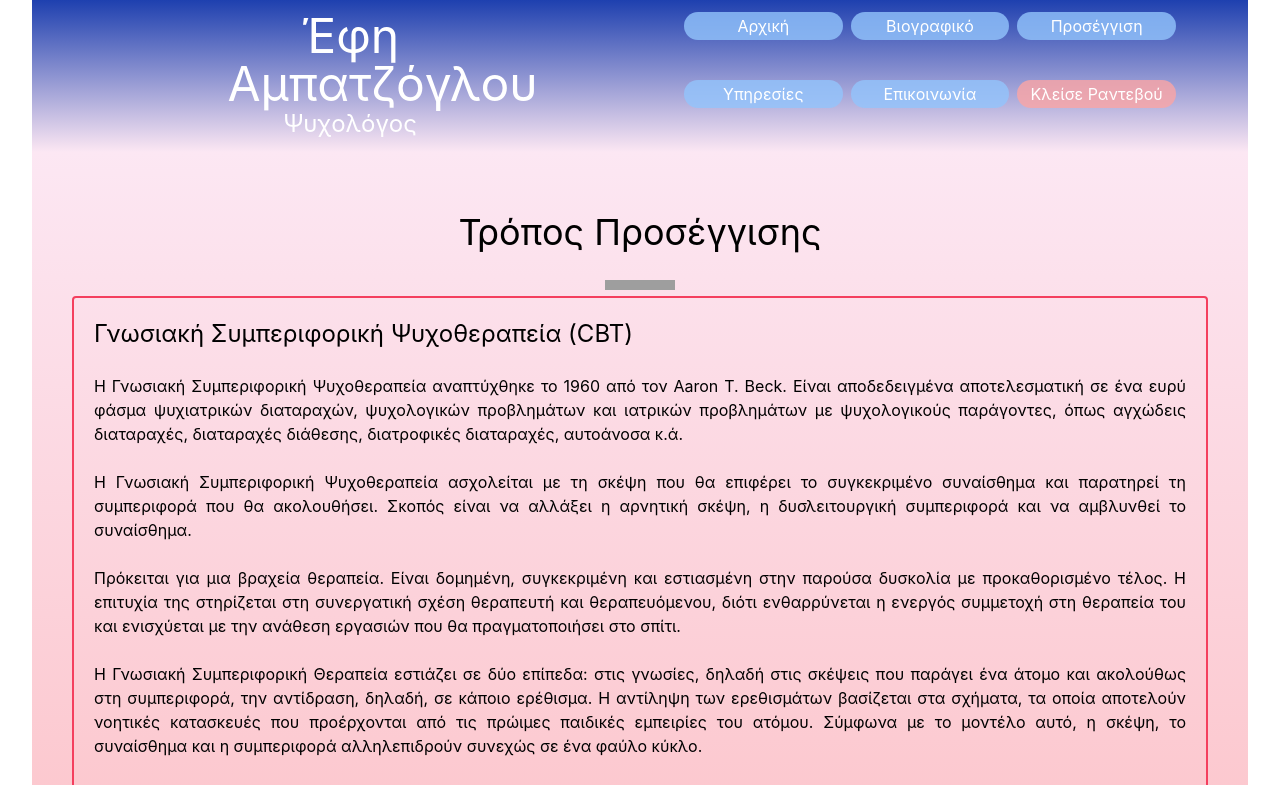
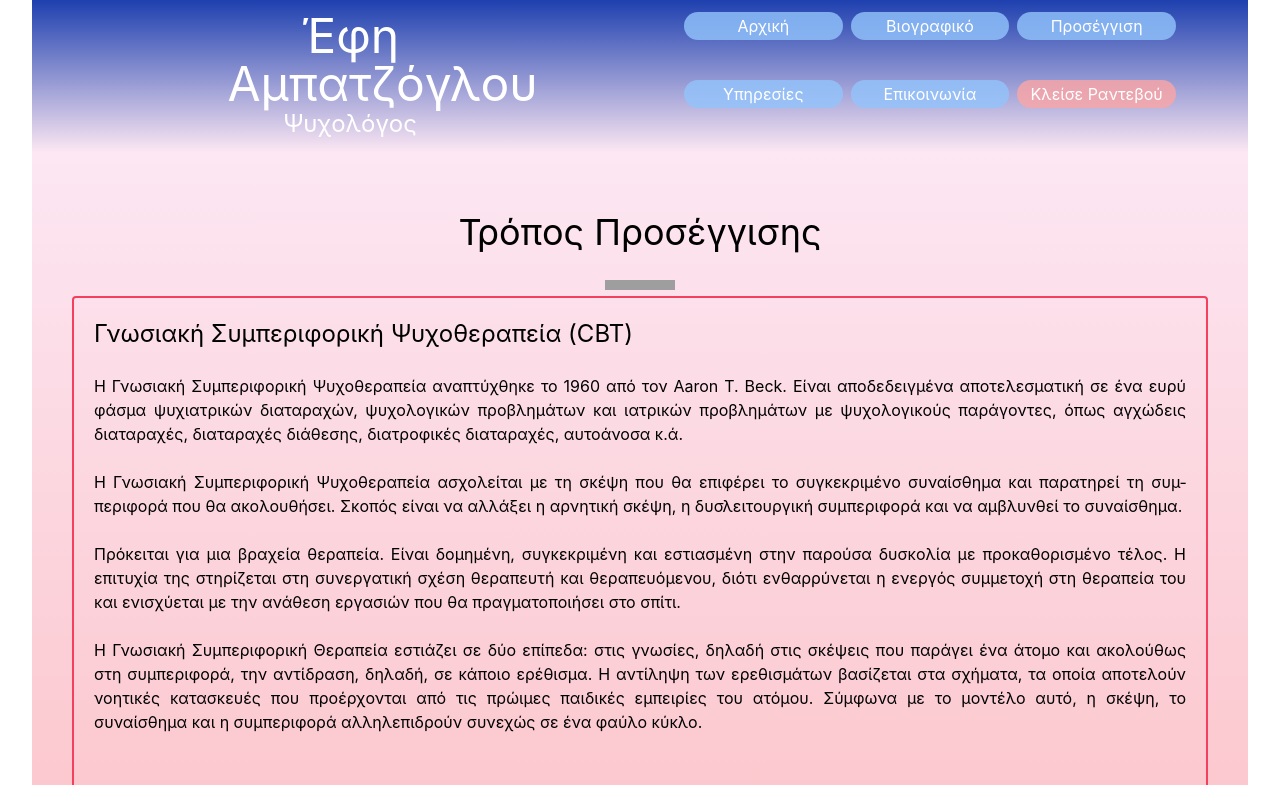
Before and after one commit to jojimanos/business_website, a Next.js app: page /pros in a window 1280 px wide. Shown: the top 785 px of the page. Built offline with nearby package versions, Linux system fonts and the light colour scheme; grey boxes are pictures that could not be loaded.

Commit message:
Pros page Hyphenation

```diff
--- a/pages/pros.js
+++ b/pages/pros.js
@@ -10,30 +10,30 @@ function Pros() {
                     <p className="sm:p-5 text-justify border-double border-2 border-rose-500 rounded p-3">
                         <h2 className="text-2xl">Γνωσιακή Συμπεριφορική Ψυχοθεραπεία (CBT)</h2>
                         <br />
-                        Η Γνωσιακή Συμπεριφορική Ψυχοθεραπεία αναπτύχθηκε το 1960 από τον Aaron T.
-                        Beck. Είναι αποδεδειγμένα αποτελεσματική σε ένα ευρύ φάσμα ψυχιατρικών
-                        διαταραχών, ψυχολογικών προβλημάτων και ιατρικών προβλημάτων με
-                        ψυχολογικούς παράγοντες, όπως αγχώδεις διαταραχές, διαταραχές διάθεσης,
-                        διατροφικές διαταραχές, αυτοάνοσα κ.ά.
+                        Η Γνωσιακή Συμπεριφορική Ψυ&shy;χο&shy;θε&shy;ραπεία αναπτύχθηκε το 1960 από τον Aaron T.
+                        Beck. Είναι α&shy;πο&shy;δεδειγμένα αποτε&shy;λε&shy;σμα&shy;τική σε ένα ευρύ φάσμα ψυχιατρικών
+                        δια&shy;τα&shy;ραχών, ψυ&shy;χο&shy;λογικών προβλημάτων και ιατρικών προβλημάτων με
+                        ψυ&shy;χο&shy;λογικούς παράγοντες, όπως αγ&shy;χώδεις διαταραχές, διαταραχές δι&shy;άθεσης,
+                        δι&shy;ατροφικές δι&shy;α&shy;τα&shy;ραχές, αυ&shy;τοάνοσα κ.ά.
                         <br />
-                        <br />Η Γνωσιακή Συμπεριφορική Ψυχοθεραπεία ασχολείται με τη σκέψη που θα
-                        επιφέρει το συγκεκριμένο συναίσθημα και παρατηρεί τη συμπεριφορά που θα
-                        ακολουθήσει. Σκοπός είναι να αλλάξει η αρνητική σκέψη, η δυσλειτουργική
-                        συμπεριφορά και να αμβλυνθεί το συναίσθημα.
+                        <br />Η Γνωσιακή Συμπεριφορική Ψυ&shy;χο&shy;θεραπεία ασχολείται με τη σκέψη που θα
+                        επιφέρει το συγκεκριμένο συ&shy;ναίσθημα και πα&shy;ρα&shy;τηρεί τη συμ&shy;περιφορά που θα
+                        α&shy;κο&shy;λου&shy;θή&shy;σει. Σκοπός είναι να αλλάξει η αρνητική σκέψη, η δυσλειτουργική
+                        συμ&shy;πε&shy;ριφορά και να αμβλυνθεί το συ&shy;ναίσθημα.
                         <br />
                         <br />
-                        Πρόκειται για μια βραχεία θεραπεία. Είναι δομημένη, συγκεκριμένη και
-                        εστιασμένη στην παρούσα δυσκολία με προκαθορισμένο τέλος. Η επιτυχία της
+                        Πρόκειται για μια βραχεία θε&shy;ρα&shy;πεία. Είναι δομημένη, συγ&shy;κεκριμένη και
+                        ε&shy;στιασμένη στην παρούσα δυσκολία με προ&shy;κα&shy;θο&shy;ρισμένο τέ&shy;λος. Η επιτυχία της
                         στηρίζεται στη συνεργατική σχέση θεραπευτή και θεραπευόμενου, διότι
-                        ενθαρρύνεται η ενεργός συμμετοχή στη θεραπεία του και ενισχύεται με την
-                        ανάθεση εργασιών που θα πραγματοποιήσει στο σπίτι.
+                        ενθαρ&shy;ρύ&shy;νε&shy;ται η ενεργός συμμετοχή στη θε&shy;ραπεία του και ενισχύεται με την
+                        ανάθεση εργασιών που θα πραγ&shy;ματοποιήσει στο σπίτι.
                         <br />
-                        <br />Η Γνωσιακή Συμπεριφορική Θεραπεία εστιάζει σε δύο επίπεδα: στις
+                        <br />Η Γνωσιακή Συμπεριφορική Θερα&shy;πεία εστιάζει σε δύο επίπεδα: στις
                         γνωσίες, δηλαδή στις σκέψεις που παράγει ένα άτομο και ακολούθως στη
-                        συμπεριφορά, την αντίδραση, δηλαδή, σε κάποιο ερέθισμα. Η αντίληψη των
-                        ερεθισμάτων βασίζεται στα σχήματα, τα οποία αποτελούν νοητικές κατασκευές
-                        που προέρχονται από τις πρώιμες παιδικές εμπειρίες του ατόμου. Σύμφωνα με
-                        το μοντέλο αυτό, η σκέψη, το συναίσθημα και η συμπεριφορά αλληλεπιδρούν
+                        συμπεριφορά, την αντίδραση, δηλαδή, σε κάποιο ε&shy;ρέθισμα. Η αν&shy;τίληψη των
+                        ερεθισμάτων βασί&shy;ζεται στα σχήματα, τα οποία α&shy;ποτελούν νοητικές κατασκευές
+                        που προ&shy;έρ&shy;χονται από τις πρώιμες παι&shy;δικές εμ&shy;πειρίες του ατόμου. Σύμ&shy;φωνα με
+                        το μοντέλο αυτό, η σκέψη, το συναίσθημα και η συμ&shy;πε&shy;ριφορά αλληλεπιδρούν
                         συνεχώς σε ένα φαύλο κύκλο.
                         <br />
                         <br />
@@ -42,29 +42,29 @@ function Pros() {
                         </div>
                         <h2 className="text-2xl">Συνθετική Ψυχοθεραπεία</h2>
                         <br />
-                        Η Συνθετική Θεραπεία προάγει την ευελιξία στον τρόπο που προσεγγίζονται οι
-                        δυσκολίες των θεραπευόμενων. Φέρνει στο επίκεντρο της διεργασίας τη
-                        θεραπευτική σχέση και δίνει ιδιαίτερη βαρύτητα και προσοχή στη δημιουργία
-                        και διατήρηση μιας στάσης αποδοχής, σεβασμού, εντιμότητας και εμπιστοσύνης
-                        προς τους θεραπευόμενους. Έχει ολιστικό χαρακτήρα με αποτέλεσμα να αγγίζει
-                        τους θεραπευόμενους σε φυσικό, νοητικό, συναισθηματικό και πνευματικό
+                        Η Συνθετική Θεραπεία προάγει την ευ&shy;ε&shy;λιξία στον τρόπο που προσεγ&shy;γίζονται οι
+                        δυσ&shy;κολίες των θερα&shy;πευ&shy;όμενων. Φέρνει στο επίκεντρο της διεργασίας τη
+                        θε&shy;ρα&shy;πευτική σχέση και δίνει ιδιαίτερη βα&shy;ρύτητα και προ&shy;σοχή στη δημιουργία
+                        και δι&shy;α&shy;τήρηση μιας στάσης αποδοχής, σε&shy;βασμού, εντιμότητας και εμ&shy;πι&shy;στο&shy;σύνης
+                        προς τους θερα&shy;πευ&shy;ό&shy;μενους. Έχει ολιστικό χαρακτήρα με α&shy;πο&shy;τέλεσμα να αγγίζει
+                        τους θε&shy;ρα&shy;πευ&shy;όμενους σε φυσικό, νοητικό, συ&shy;ναι&shy;σθηματικό και πνευματικό
                         επίπεδο.
                         <br />
                         <br />Δημιουργεί τις προϋποθέσεις, ώστε η κάθε συνεδρία να είναι μοναδική
-                        με οδηγό την ενσυναισθητική σύνδεση στο εδώ και τώρα μεταξύ θεραπευτή και
-                        θεραπευόμενου. Είναι η εμπειρία της συνθετικής ψυχοθεραπείας που έχει ως
-                        αποτέλεσμα την εσωτερική ανάπτυξη και θεραπεία σε όλα τα επίπεδα.
-                        Ταυτόχρονα, δημιουργεί θεραπευτικό χώρο τόσο για το θεραπευτή όσο και για
+                        με οδηγό την ενσυναισθητική σύν&shy;δεση στο εδώ και τώρα μεταξύ θεραπευτή και
+                        θε&shy;ρα&shy;πευ&shy;ό&shy;μενου. Εί&shy;ναι η εμπειρία της συνθετικής ψυ&shy;χοθεραπείας που έχει ως
+                        α&shy;πο&shy;τέ&shy;λεσμα την εσωτερική ανάπτυξη και θεραπεία σε όλα τα επίπεδα.
+                        Ταυτόχρονα, δημιουργεί θε&shy;ρα&shy;πευ&shy;τικό χώρο τόσο για το θεραπευτή όσο και για
                         το θεραπευόμενο.
                         <br />
-                        <br />Η Συνθετική Προσέγγιση επιλεγεί από διαφορετικές προσεγγίσεις,
-                        τεχνικές και στρατηγικές ανάλογα τι είναι κατάλληλο για τον καθένα. Έτσι
-                        το άτομο αρχίζει να καταλαβαίνει πώς έχει ερμηνεύσει κάποια γεγονότα βάση
+                        <br />Η Συνθετική Προσέγγιση επιλεγεί από δι&shy;αφορετικές προσεγγίσεις,
+                        τεχνικές και στρα&shy;τηγικές ανάλογα τι είναι κατάλληλο για τον καθένα. Έτσι
+                        το άτομο αρχίζει να κα&shy;τα&shy;λαβαίνει πώς έχει ερμηνεύσει κά&shy;ποια γεγονότα βάση
                         του γνωσιακού του χάρτη, έρχεται σε επαφή με τα συναισθήματα του
                         αναγνωρίζοντας τα και βιώνοντας τα στο εύρος και στο βάθος που χρειάζεται
-                        και τελικά προσπαθεί να εφαρμόσει στην συμπεριφορά του αυτά που έχει
-                        κατανοήσει σε επίπεδο σκέψης και συναισθήματος δοκιμάζοντας πιο βοηθητικές
-                        προσεγγίσεις στο εκάστοτε ζήτημα που το απασχολεί.
+                        και τε&shy;λικά προσπαθεί να εφαρμόσει στην συμ&shy;περιφορά του αυτά που έχει
+                        κα&shy;τανοήσει σε επίπεδο σκέψης και συ&shy;ναι&shy;σθή&shy;ματος δοκιμάζοντας πιο βοηθητικές
+                        προσ&shy;εγ&shy;γίσεις στο ε&shy;κάστοτε ζήτημα που το α&shy;πα&shy;σχολεί.
                     </p>
                 </div>
             </div>
```
